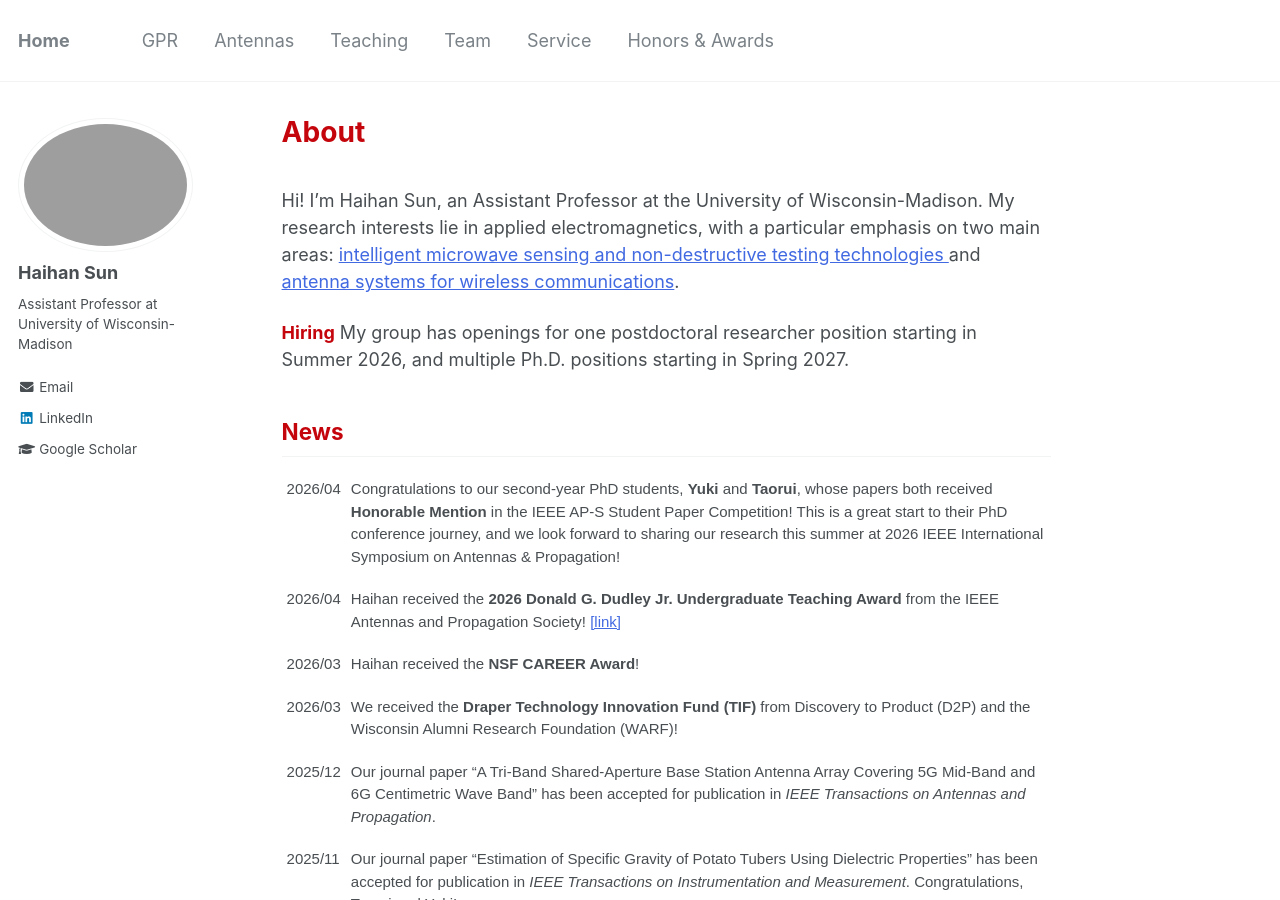
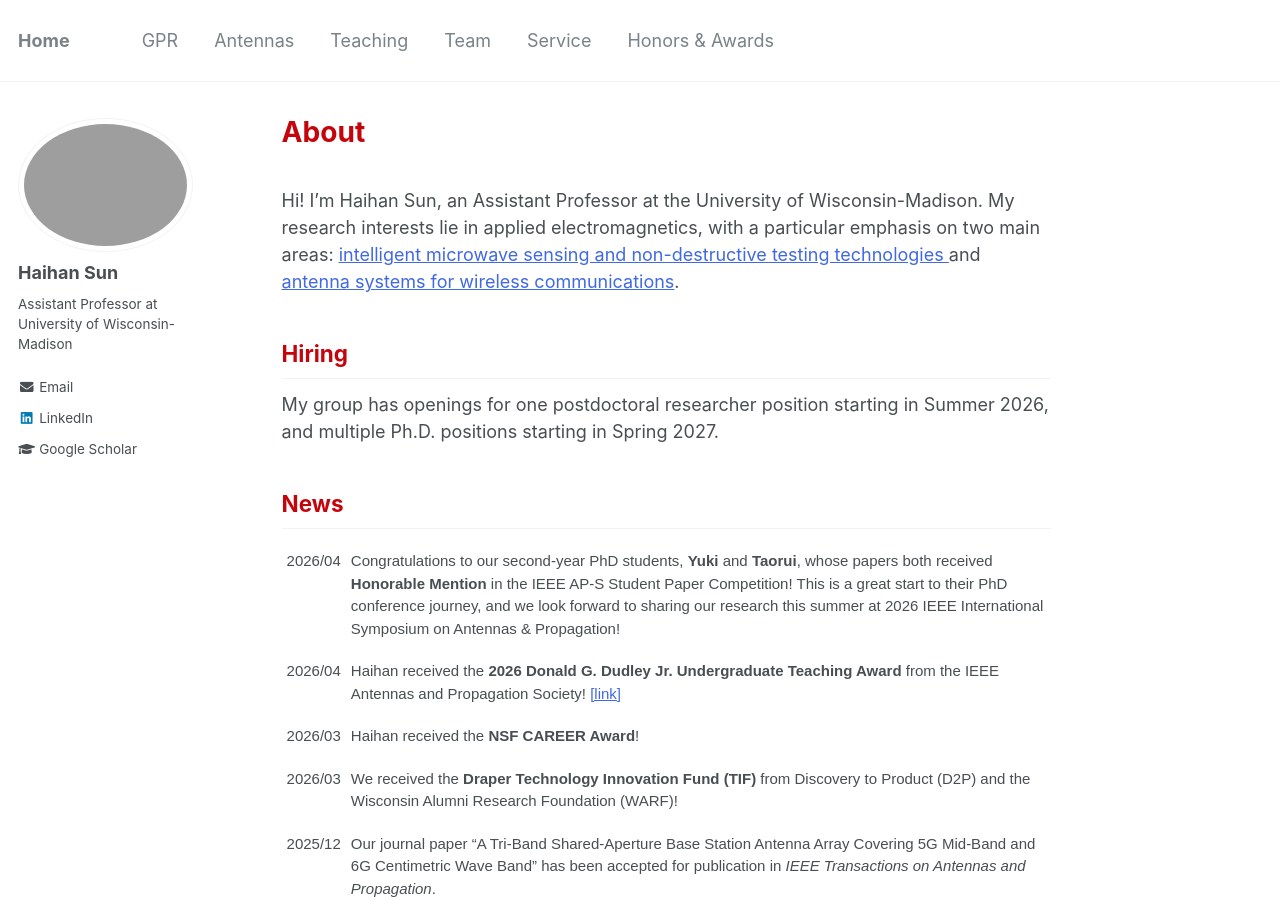
Before and after one commit to Haihan-Sun/Haihan-Sun.github.io, a Jekyll site: the page built from _pages/about.md, in a window 1280 px wide and 900 px high. Built offline with Jekyll 4.4.1, drawn with Linux system fonts in a browser that asks for light colours.

Commit message:
Update about.md

```diff
--- a/_pages/about.md
+++ b/_pages/about.md
@@ -19,7 +19,8 @@ redirect_from:
 Hi! I'm Haihan Sun, an Assistant Professor at the University of Wisconsin-Madison. My research interests lie in applied electromagnetics, with a particular emphasis on two main areas: <a href="https://haihan-sun.github.io/GPR/"  style="color:#4169e1"> intelligent microwave sensing and non-destructive testing technologies </a> and <a href="https://haihan-sun.github.io/BSA/"  style="color:#4169e1"> antenna systems for wireless communications</a>. <br>
 
 
-**<span style="color:#C5050C">Hiring</span>**
+<span style="color:#C5050C">Hiring</span>
+------
 My group has openings for one postdoctoral researcher position starting in Summer 2026, and multiple Ph.D. positions starting in Spring 2027.
 
 <span style="color:#C5050C">News</span>
```
